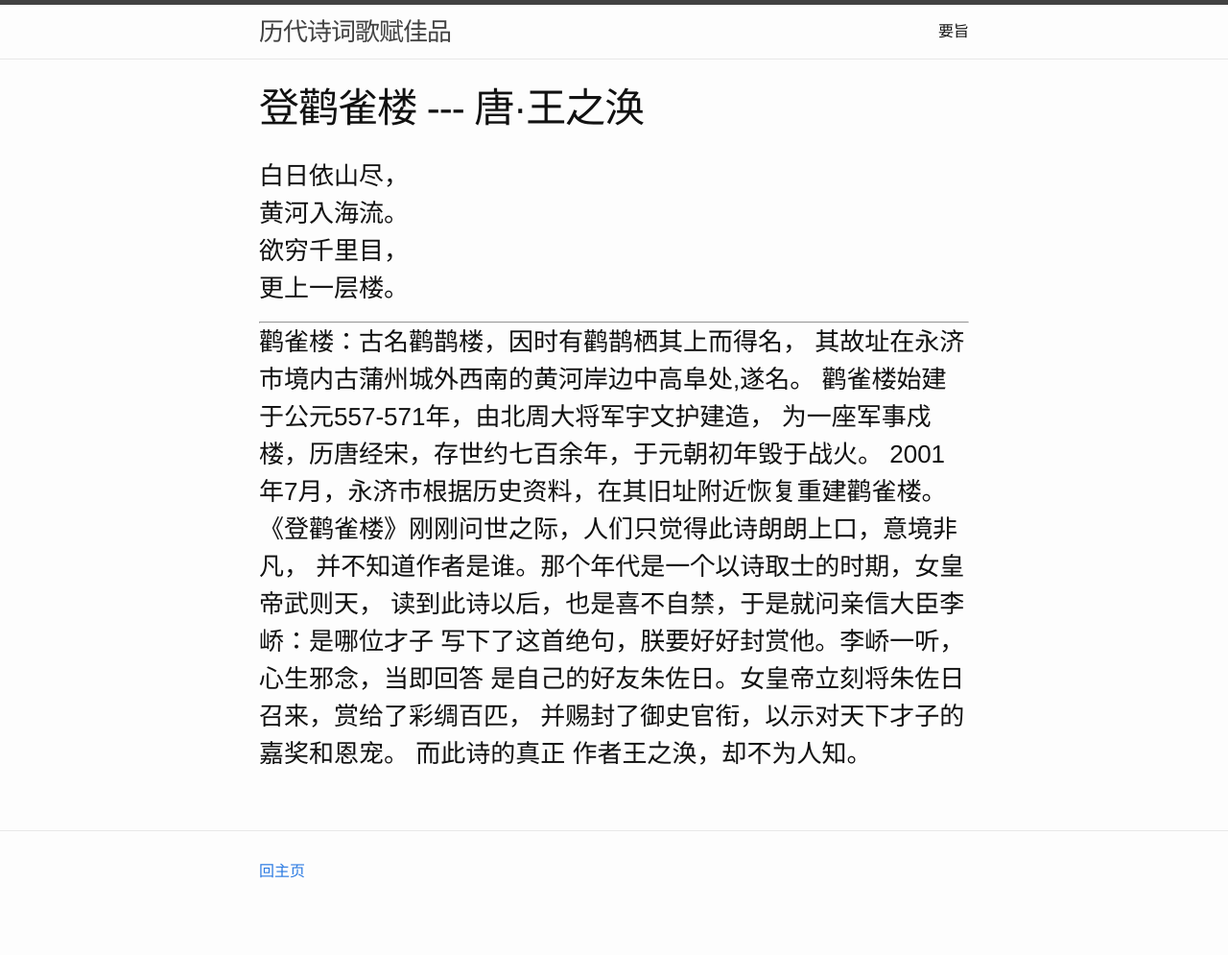
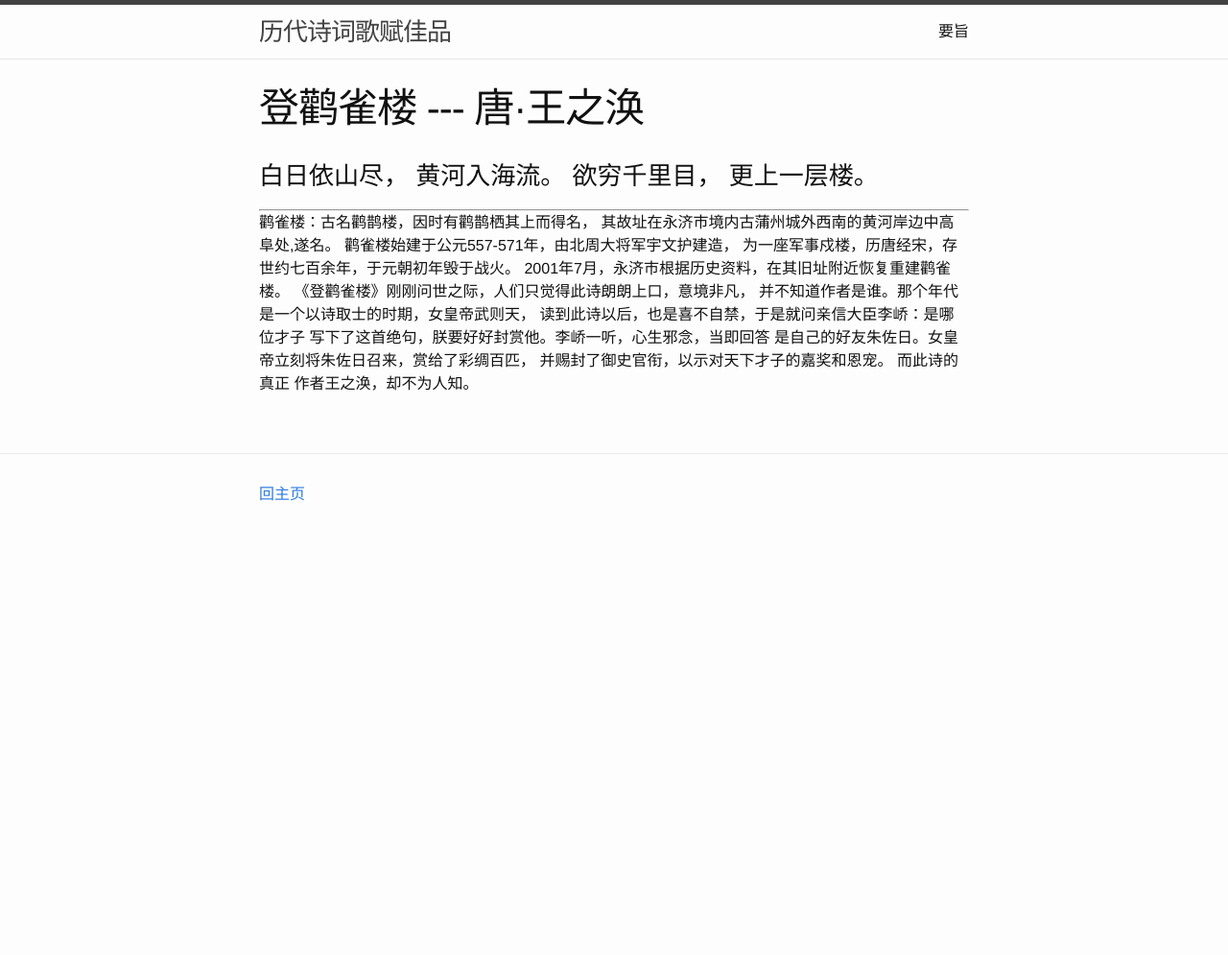
Before and after one commit to jixizh/christams-recipes, a Jekyll site: the page built from _posts/2015-08-06-wangzhihuan-1.md, in a window 1280 px wide. Shown: the whole page at 96% size. Built offline with Jekyll 4.4.1, drawn with Linux system fonts in a browser that asks for light colours; Markdown is read by kramdown in place of the engine named in the settings; after the commit the page ends 900 px from its top, so only the background shows below that.

Commit message:
gh_caocao_08/08/2015_2

```diff
--- a/_layouts/post.html
+++ b/_layouts/post.html
@@ -9,7 +9,7 @@ layout: default
   </header>
 
   <article class="post-content">
-   <h3> {{ content }} </h3>
+   {{ content }}
   </article>
 
 </div>
--- a/_posts/2015-08-06-wangzhihuan-1.md
+++ b/_posts/2015-08-06-wangzhihuan-1.md
@@ -16,10 +16,11 @@ excerpt: "鹳雀楼：古名鹳鹊楼，因时有鹳鹊栖其上而得名，
 date:   2015-08-06
 categories: jekyll update
 ---
+<h3>
 白日依山尽，
 黄河入海流。
 欲穷千里目，
 更上一层楼。
-
+</h3>
 ---
-{{ page.excerpt}}
+<p>{{ page.excerpt}}</p>
```
Also changed, not shown: _posts/2015-08-08-dufu-1.md (+3 -2 lines).
